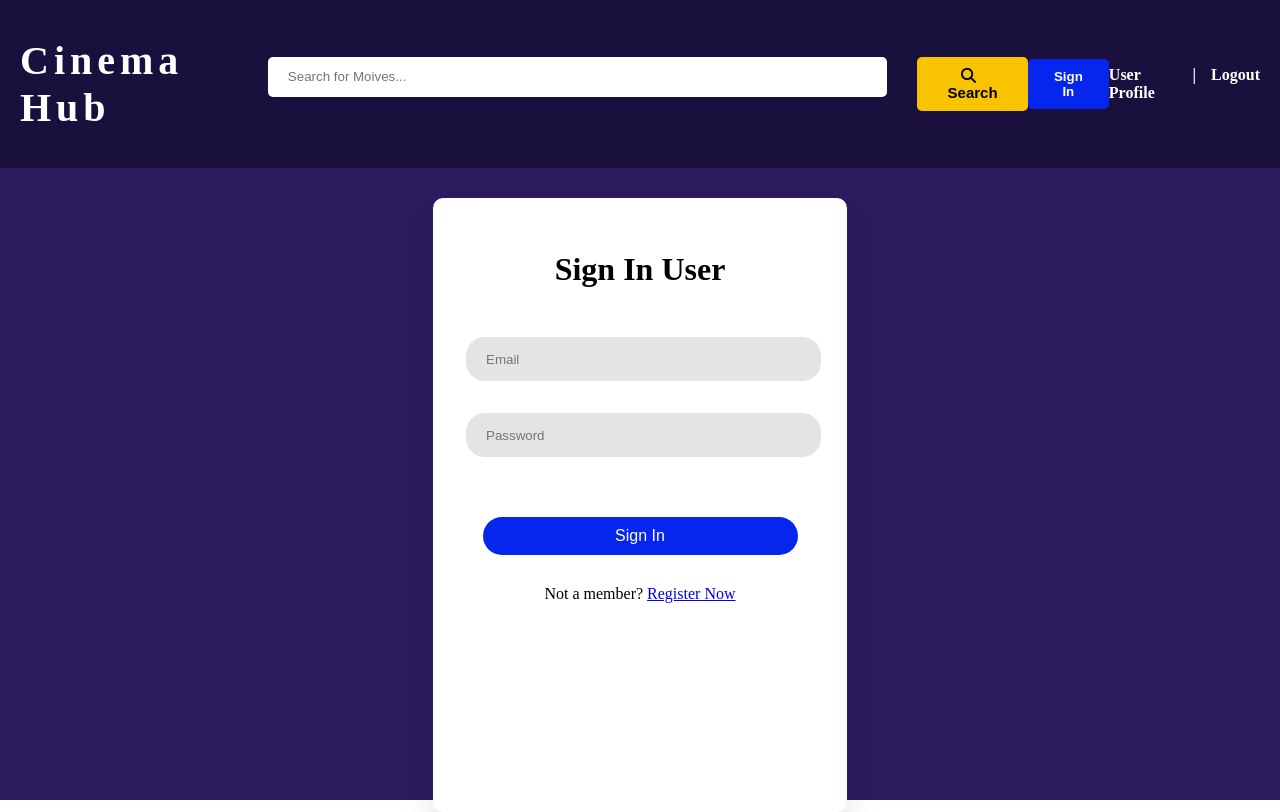
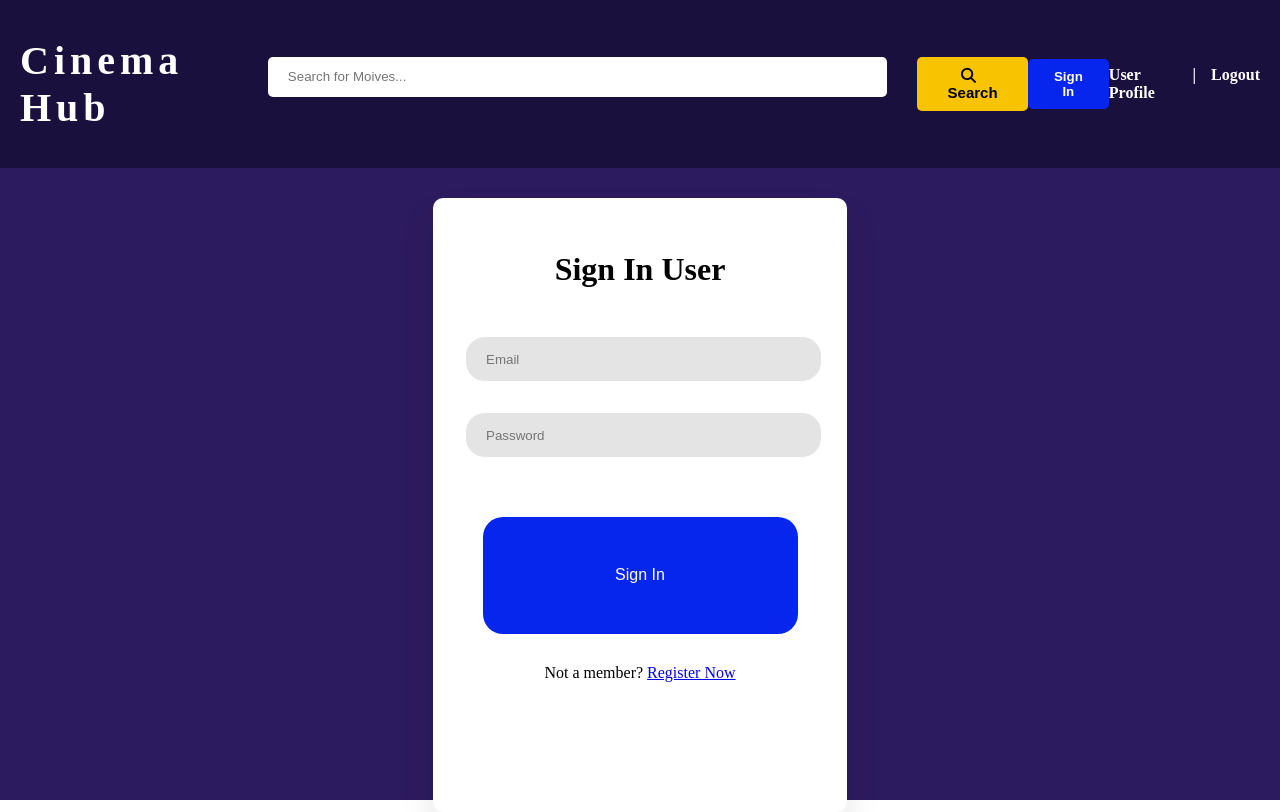
Before and after one commit to sachithrakalani/PUSL3120-Full-Stack-Developmen-FE, a React (Vite) app: page /signinuser in a window 1280 px wide. Built offline with nearby package versions, Linux system fonts and the light colour scheme.

Commit message:
Retrive user data to User sign in page

```diff
--- a/src/Components/SignInUserPage.jsx
+++ b/src/Components/SignInUserPage.jsx
@@ -3,6 +3,28 @@ import HomePageHeader from "./HomePageHeader";
 import style from "./signinpage.module.css";
 
 export default function SignInUserPage() {
+  const handleLogin = async () => {
+    const email = document.querySelector("[name='Email']").value;
+    const password = document.querySelector("[name='Password']").value;
+
+    const response = await fetch("http://localhost:3000/user/login", {
+      method: "POST",
+      headers: { "Content-Type": "application/json" },
+      body: JSON.stringify({ email, password }),
+    });
+
+    const data = await response.json();
+    if (data.token) {
+      localStorage.setItem("token", data.token);
+      localStorage.setItem("role", data.role);
+      localStorage.setItem("id", data.id);
+      alert("Login successful!");
+      window.location.href = role === "user" ? "/homepage" : "/admindashboard";
+    } else {
+      alert(data.message);
+    }
+  };
+
   return (
     <div className={style.signcontainer}>
       <HomePageHeader />
@@ -19,7 +41,9 @@ export default function SignInUserPage() {
                 color: "white",
               }}
             >
-              Sign In
+              <button type="button" onClick={() => handleLogin()}>
+                Sign In
+              </button>
             </Link>
           </button>
           <div>
```
